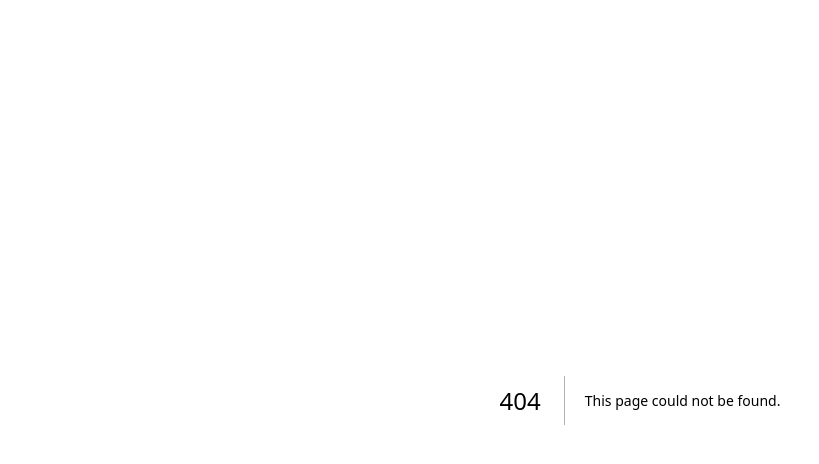
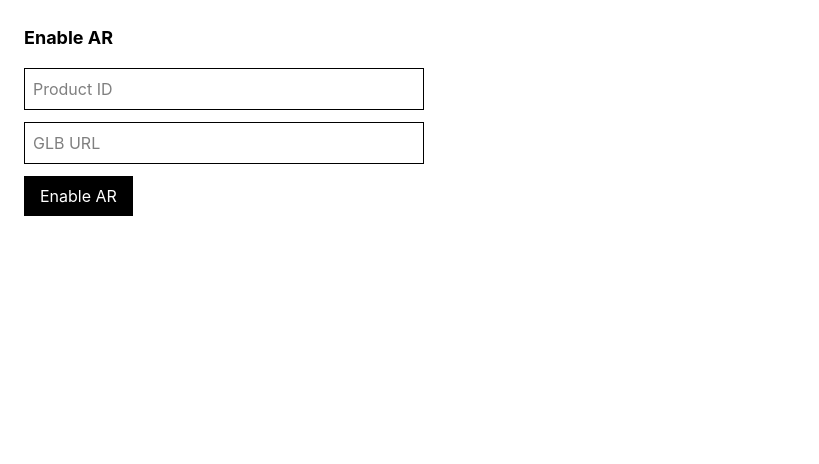
Before and after one commit to vanshsaxena2022-hub/profiit-engine, a Next.js app: page /internal-ops/ar in a window 1280 px wide. Before the commit this address had no page. Shown: the top 464 px of the page, without its empty margins (0-819 px from the left). Built offline with nearby package versions, Linux system fonts and the light colour scheme.

Commit message:
ARcreation fix

```diff
--- /dev/null
+++ b/src/app/api/internal/update-ar/route.ts
@@ -0,0 +1,22 @@
+import { NextResponse } from "next/server";
+import { prisma } from "@/lib/prisma";
+
+export async function POST(req: Request) {
+  try {
+    const { productId, arUrl } = await req.json();
+
+    if (!productId || !arUrl) {
+      return NextResponse.json({ error: "Missing data" }, { status: 400 });
+    }
+
+    const updated = await prisma.product.update({
+      where: { id: productId },
+      data: { arModelUrl: arUrl },
+    });
+
+    return NextResponse.json({ success: true });
+
+  } catch (err) {
+    return NextResponse.json({ error: "Failed" }, { status: 500 });
+  }
+}
--- /dev/null
+++ b/src/app/internal-ops/ar/page.tsx
@@ -0,0 +1,45 @@
+"use client";
+
+import { useState } from "react";
+import axios from "axios";
+
+export default function ARPanel() {
+  const [productId, setProductId] = useState("");
+  const [url, setUrl] = useState("");
+
+  const submit = async () => {
+    await axios.post("/api/internal/update-ar", {
+      productId,
+      arUrl: url
+    });
+
+    alert("AR Enabled");
+  };
+
+  return (
+    <div className="p-6 max-w-md">
+      <h2 className="text-lg font-bold mb-4">Enable AR</h2>
+
+      <input
+        placeholder="Product ID"
+        value={productId}
+        onChange={e => setProductId(e.target.value)}
+        className="border p-2 w-full mb-3"
+      />
+
+      <input
+        placeholder="GLB URL"
+        value={url}
+        onChange={e => setUrl(e.target.value)}
+        className="border p-2 w-full mb-3"
+      />
+
+      <button
+        onClick={submit}
+        className="bg-black text-white px-4 py-2"
+      >
+        Enable AR
+      </button>
+    </div>
+  );
+}
```
